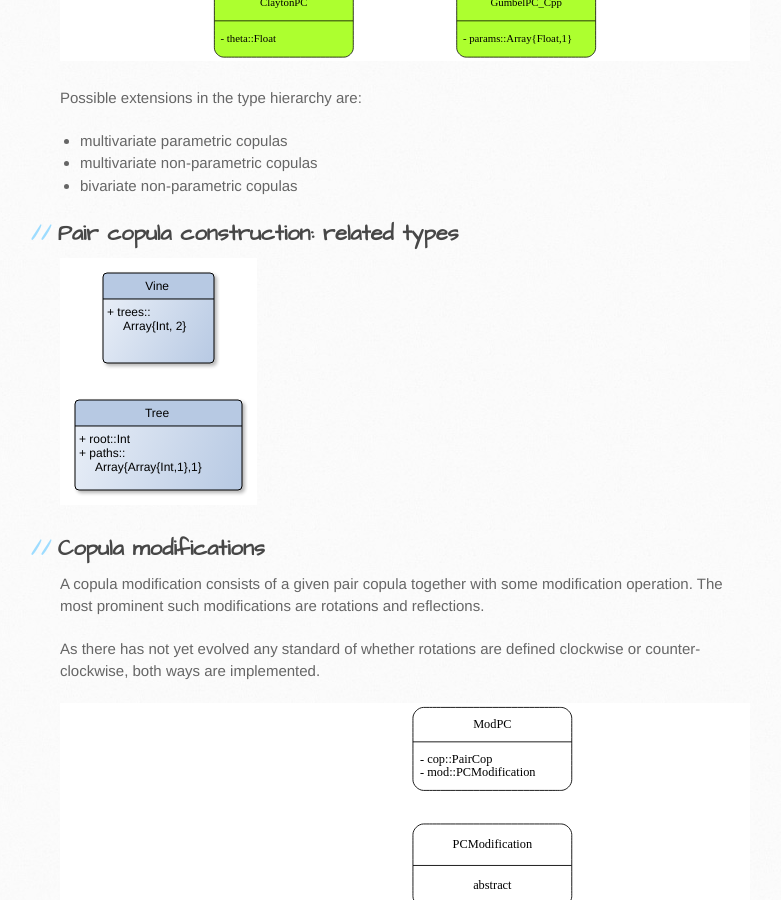
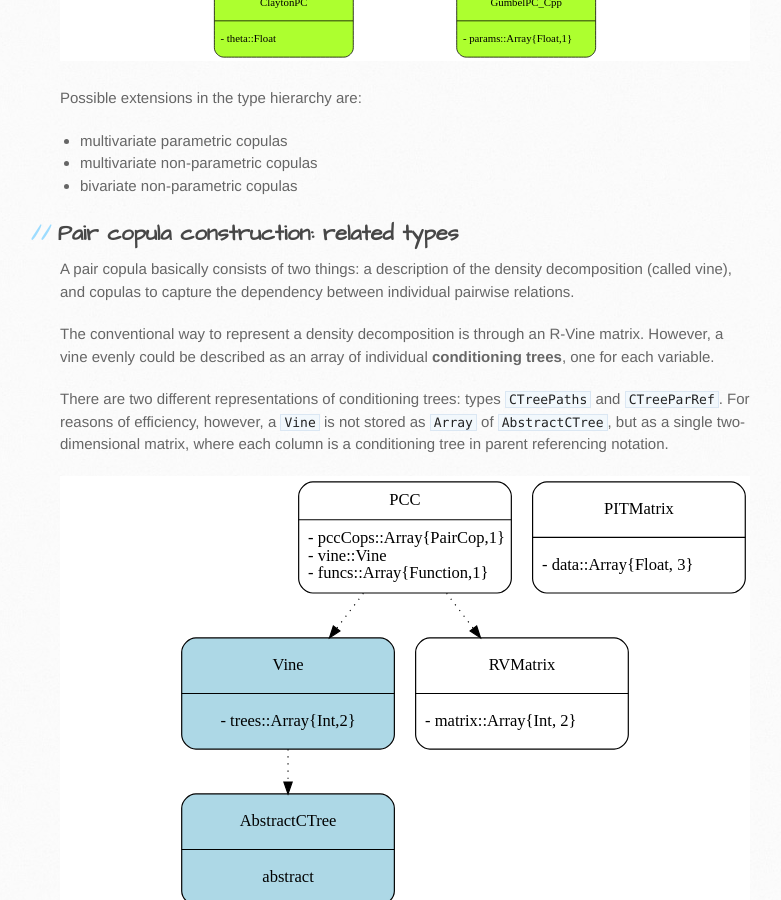
Before and after one commit to JuliaFinMetriX/Copulas.jl, a Jekyll site: the page built from index.md, in a window 1280 px wide and 900 px high, scrolled down 1697 px. Shown: the whole window, without its empty margins (110-891 px from the left). Built offline with Jekyll 4.4.1, drawn with Linux system fonts in a browser that asks for light colours.

Commit message:
vine types added

```diff
--- a/index.md
+++ b/index.md
@@ -58,6 +58,21 @@ Possible extensions in the type hierarchy are:
 Pair copula construction: related types
 ---------------------------------------
 
+A pair copula basically consists of two things: a description of the
+density decomposition (called vine), and copulas to capture the
+dependency between individual pairwise relations.
+
+The conventional way to represent a density decomposition is through
+an R-Vine matrix. However, a vine evenly could be described as an
+array of individual **conditioning trees**, one for each variable.
+
+There are two different representations of conditioning trees: types
+`CTreePaths` and `CTreeParRef`. For reasons of efficiency, however, a
+`Vine` is not stored as `Array` of `AbstractCTree`, but as a single
+two-dimensional matrix, where each column is a conditioning tree in
+parent referencing notation.
+
+
 ![PCC](pics/vine_types.svg)
 
 
```
Also changed, not shown: pics/vine_types.svg, 3 other files.
